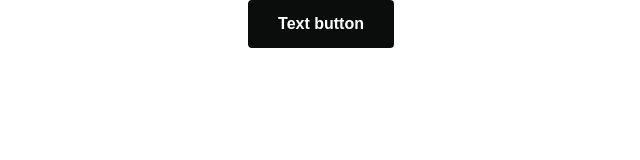
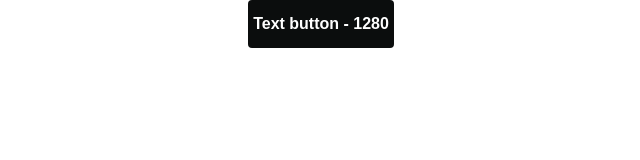
Before and after one commit to Full-Stack-Project-M6/Front-end, a React (Create React App) app in the folder automax/: page / in a window 1280 px wide. Shown: the top 160 px of the page, without its empty margins (319-959 px from the left). Built offline with nearby package versions, Linux system fonts and the light colour scheme.

Commit message:
feat: add utils folder

```diff
--- a/automax/src/components/Button/index.tsx
+++ b/automax/src/components/Button/index.tsx
@@ -1,3 +1,4 @@
+import { useWindowDimensions } from "../../utils"
 import { StyledButton } from "./styles"
 
 interface IButtonProps{
@@ -7,9 +8,11 @@ interface IButtonProps{
 
 function Button({className, text}:IButtonProps){
 
+    const {width} = useWindowDimensions()
+
     return(
         <StyledButton>
-            <button className={className}>{text}</button>
+            <button className={className}>{text} - {width}</button>
         </StyledButton>
     )
 }
--- /dev/null
+++ b/automax/src/utils/index.tsx
@@ -0,0 +1,24 @@
+import { useState, useEffect } from 'react';
+
+export function getWindowDimensions() {
+    const { innerWidth: width, innerHeight: height } = window;
+    return {
+      width,
+      height
+    };
+  }
+
+export function useWindowDimensions() {
+    const [windowDimensions, setWindowDimensions] = useState(getWindowDimensions());
+
+    useEffect(() => {
+      function handleResize() {
+        setWindowDimensions(getWindowDimensions());
+      }
+
+      window.addEventListener('resize', handleResize);
+      return () => window.removeEventListener('resize', handleResize);
+    }, []);
+
+    return windowDimensions;
+  }
```
